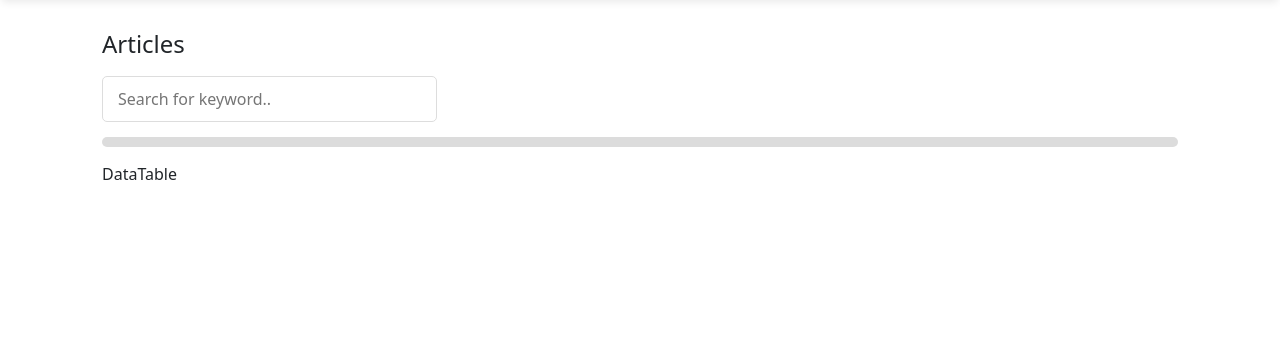
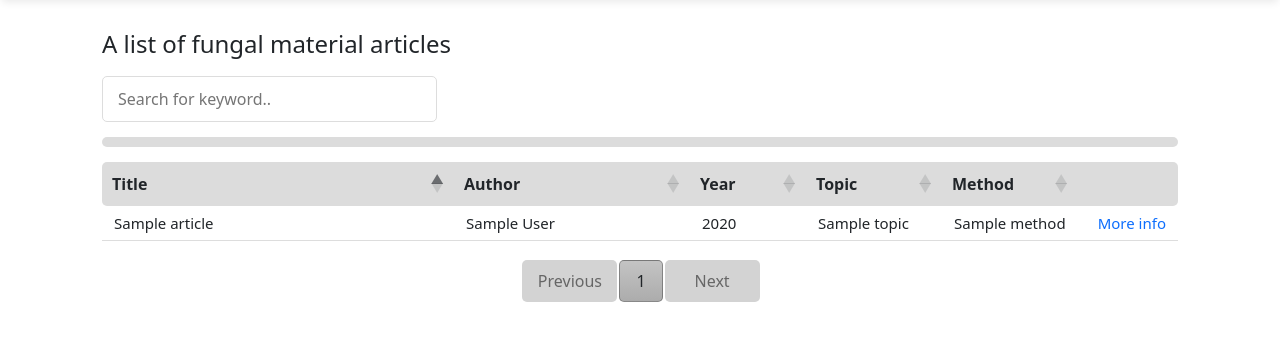
Before and after one commit to johnkeates/Fungalmaterials, a Django app: page / in a window 1280 px wide. Shown: the part 107-448 px from the top of the page. Run offline with Django 4.2, Linux system fonts and the light colour scheme; tables that the repository leaves empty hold one stand-in row (values such as "Sample post"); some libraries are stand-ins or nearby versions.

Commit message:
Integration of DataTable to display Article model data in an ordered way

```diff
--- a/main/templates/main/articles.html
+++ b/main/templates/main/articles.html
@@ -3,7 +3,6 @@
 {% load static %}
 
 <style>
-
 </style>
 
 <title>Articles | Fungalmaterials</title>
@@ -12,7 +11,7 @@
 
 <div class="row" style="margin-bottom: 10px;">
 	<div class="col-12">
-        <h4>Articles</h4>
+        <h4>A list of fungal material articles</h4>
     </div>
 </div>
 
@@ -27,9 +26,101 @@
 <div id=grey-bar></div>
 
 <!-- DATATABLE -->
-<div>
-	<p>DataTable</p>
-</div>
+<table id="table_id" class="responsive" style="width:100%">
+  <thead>
+    <tr>
+      <th>Title</th>
+      <th>Author</th>
+      <th>Year</th>
+      <th>Topic</th>
+      <th>Method</th>
+      <th></th>
+    </tr>
+  </thead>
+  <tbody>
+  </tbody>
+</table>
 
+<script>
+  const dataSourceUrl = "/articles/search";
+  const searchTableHandler = function(e) {
+      $('#table_id').DataTable().search($('#searchbar').val() || "").draw();
+  };
+
+  $(document).ready(function() {
+    $('#table_id').DataTable({
+      ajax: dataSourceUrl,
+      serverSide: true,
+      responsive: {
+        details: false
+      },
+      autoWidth: false,               // Disable automatic column width calculation
+      info: false,                    // Hide number of entries
+      lengthChange: false,            // Hide length of entries
+      pageLength: 125,                // Number of items per page, requires also changes in views.py
+
+      // Hide pagination buttons if there are less than 125 articles
+      drawCallback: function(settings) {
+          let api = this.api();
+          let recordsDisplay = api.page.info().recordsDisplay;
+          let inputLength = $('input[type="search"]').val().length;
+          let pagination = $(this).closest('.dataTables_wrapper').find('.dataTables_paginate');
+
+          if (recordsDisplay <= 124  && inputLength > 0) {
+              pagination.hide();
+          } else {
+              pagination.show();
+          }
+      },
+
+      columns: [
+        { "data": "title",
+          "render": function ( data, type, row ) {
+                      let max_name_length = 40;
+                      if(data && data.length > max_name_length){
+                          return data.slice(0, max_name_length) + "..."
+                      }
+                      return data; }
+        },
+        { "data": "authors" },
+        { "data": "year" },
+        { "data": "topic" },
+        { "data": "method" },
+        { "data": "pk",
+        "render": function ( data, type, row ) {
+          return '<a href="#">More info</a>'; }
+        },
+      ],
+      createdRow: function (row, data, index) {             // To make row double clickable
+        $(row).addClass('article-row');
+      },
+      columnDefs: [
+        { "width": "auto", "targets": [0] },
+        { "width": "200px", "targets": [1] },
+        { "width": "80px", "targets": [2] },
+        { "width": "100px", "targets": [3, 4] },
+        { "width": "80px", "targets": -1, className: "dt-right", "searchable": false, "orderable": false }
+      ],
+      language: {
+        paginate: {"previous": "Previous", "next": "Next"},                     // Change name of button
+        zeroRecords: 'No results found <i class="bi bi-emoji-neutral"></i>',    // Text when 0 items
+      },
+    });
+  });
+
+  $('#searchbar').on("input", $.debounce(250, searchTableHandler)); // Searchbar
+
+  $('#table_id tbody').on('dblclick', '.article-row', function () { // Doubleclick on row
+    window.location.href = $(this).find('a').attr('href');
+  });
+
+  // When the page event gets triggered, scroll back to top
+  $('#table_id').on('page.dt', function () {
+      $('html, body').animate({scrollTop: 0}, 800);
+  });
+</script>
+
+<br>
+<br>
 
 {% endblock %}
--- a/main/templates/main/base.html
+++ b/main/templates/main/base.html
@@ -8,6 +8,7 @@
     <!-- Bootstrap CSS -->
     <link href="https://cdn.jsdelivr.net/npm/bootstrap@5.0.2/dist/css/bootstrap.min.css" rel="stylesheet" integrity="sha384-EVSTQN3/azprG1Anm3QDgpJLIm9Nao0Yz1ztcQTwFspd3yD65VohhpuuCOmLASjC" crossorigin="anonymous">
     <script src="https://cdn.jsdelivr.net/npm/jquery@3.6.0/dist/jquery.min.js"></script>
+    <script src="{% static 'jquery.ba-throttle-debounce.min.js' %}"></script>
 
     <!-- Bootstrap icons -->
     <link rel="stylesheet" href="https://cdn.jsdelivr.net/npm/bootstrap-icons@1.10.5/font/bootstrap-icons.css">
@@ -19,6 +20,7 @@
     <link rel="stylesheet" href="https://cdn.datatables.net/responsive/2.4.1/css/responsive.dataTables.min.css">
 
     <!-- CSS from static -->
+    <link rel="stylesheet" type="text/css" href="{% static 'datatable.css' %}">
     <link rel="stylesheet" type="text/css" href="{% static 'general.css' %}">
     <link rel="stylesheet" type="text/css" href="{% static 'navbar.css' %}">
 
--- a/main/urls.py
+++ b/main/urls.py
@@ -4,6 +4,8 @@ from django.conf.urls.static import static
 
 urlpatterns = [
     path("", views.articles, name="articles"),
+    path("articles/", views.articles, name="articles"),
+    path("articles/search", views.articles_search, name="articles_search"),
     path("reviews/", views.reviews, name="reviews"),
     path("about/", views.about, name="about"),
 ]
--- a/main/views.py
+++ b/main/views.py
@@ -1,10 +1,111 @@
+import json
+from asyncio.log import logger
 from django.shortcuts import render
 from django.http import HttpResponse
+from django.db.models import Max, Min, Count, Q, F, Value, IntegerField, Subquery, OuterRef
+from django.core.paginator import Paginator, EmptyPage, PageNotAnInteger
+from .models import Species, Substrate, Topic, Method, Article, Review
 
 
 def articles(request):
-	context = {}
+	query = request.GET.get('q')
+	object_list = Article.objects.all().order_by('title')
+
+	context = {
+		'object_list': object_list,
+		'query': query or '',
+		}
+
 	return render(request, "main/articles.html", context)
+
+
+def articles_search(request):
+	# Get the start position as requested by DataTables
+	startPositionString = request.GET.get('start')
+	# Get the search value (if any)
+	searchQuery = request.GET.get('search[value]')
+
+	try:
+		startPosition = abs(int(startPositionString))
+	except TypeError:
+		logger.critical("startPosition not an integer, setting to 0")
+		startPosition = 0
+	except ValueError:
+		logger.critical("startPosition not usable, setting to 0")
+		startPosition = 0
+
+	record_order_sorting = "asc"
+
+	record_column_id = 0
+
+	field_to_column = {
+		"0": "title",
+		"1": "authors",
+		"2": "year",
+		"3": "topic",
+		"4": "method",
+	}
+
+	for url_parameter in request.GET.dict():
+		if url_parameter.startswith("order"):
+			if "dir" in url_parameter:
+				record_order_sorting = "desc" if request.GET.get(url_parameter) == "desc" else "asc"
+			if "column" in url_parameter:
+				record_column_id = request.GET.get(url_parameter)
+		if url_parameter.startswith("columns") and "[data]" in url_parameter:
+			parts = url_parameter.split("]")[0].split("[")
+			if len(parts) == 2:
+				col_id = parts[1]
+				field_value = request.GET.get(url_parameter)
+				field_parts = field_value.split(".")
+				if len(field_parts) == 2:
+					field_to_column[col_id] = field_parts[1]
+
+	if record_column_id in field_to_column:
+		record_order_field = field_to_column[record_column_id]
+	else:
+		record_order_field = "title"
+
+	# Order by the specified field, with null values last
+	if record_order_sorting == "desc":
+		record_order_field = F(record_order_field).desc(nulls_last=True)
+	else:
+		record_order_field = F(record_order_field).asc(nulls_last=True)
+
+	unfilteredCount = Article.objects.filter(approved=True).all().count()
+	filteredCount = unfilteredCount
+
+	if searchQuery:
+		object_list = Article.objects.filter(approved=True).filter(Q(title__icontains=searchQuery))
+		filteredCount = object_list.count()
+	else:
+		object_list = Article.objects.filter(approved=True)
+
+	paginator = Paginator(object_list, 125)
+
+	try:
+		object_list = paginator.page(1 + (startPosition / 125))
+	except PageNotAnInteger:
+		object_list = paginator.page(1)
+	except EmptyPage:
+		object_list = paginator.page(paginator.num_pages)
+
+	payload = []
+	for article in object_list:
+		if article.approved:  # check if the article is approved
+			payload.append({
+				"title": article.title,
+				"authors": article.authors,
+				"year": article.year,
+				# Serialize ManyToMany fields to lists of names
+				"topic": list(article.topic.values_list('name', flat=True)),
+				"method": list(article.method.values_list('name', flat=True)),
+				"pk": article.pk,
+			})
+
+	return HttpResponse('{"recordsTotal": ' + str(unfilteredCount) + ', "recordsFiltered": ' + str(
+		filteredCount) + ',"data": ' + json.dumps(payload) + "}",
+		content_type='application/json')
 
 
 def reviews(request):
```
